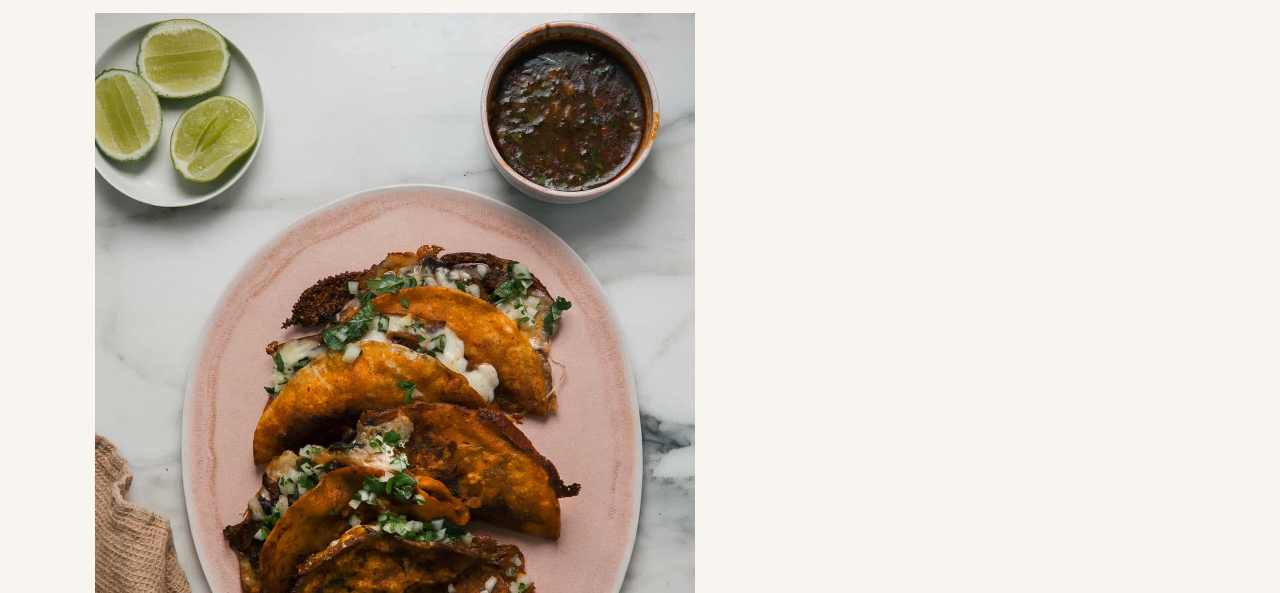
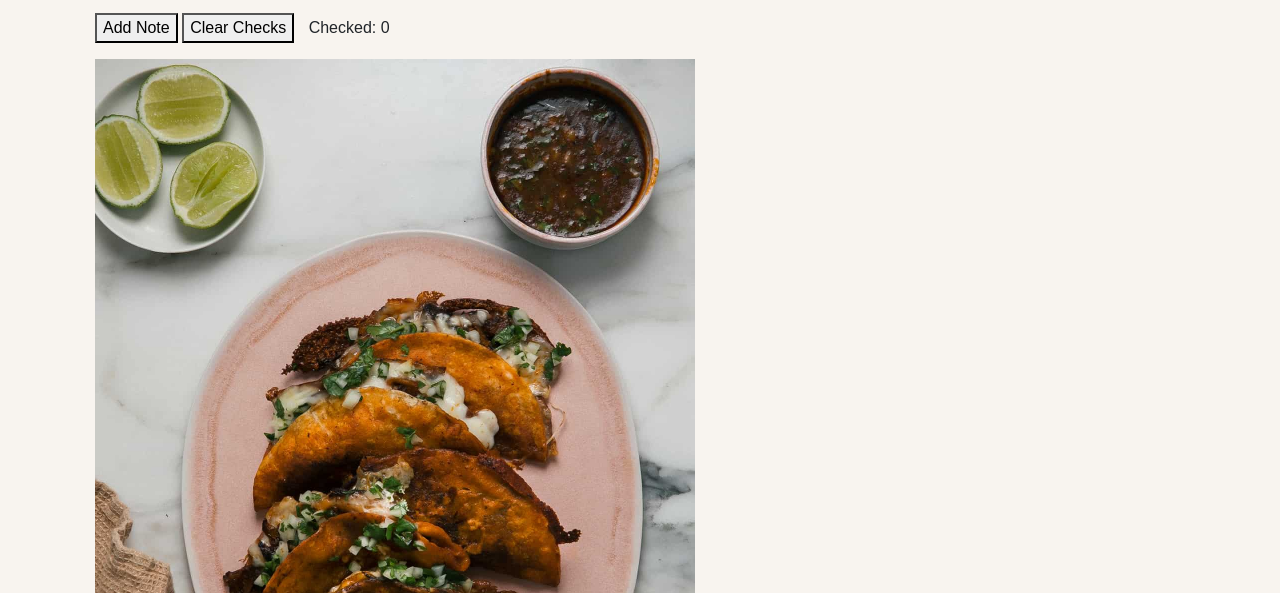
Before and after one commit to uchinerey-gift/techtonica-projects2, a plain HTML site: page recipe-page2/index.html in a window 1280 px wide. Shown: the part 207-800 px from the top of the page. Drawn offline with nearby package versions, Linux system fonts and the light colour scheme.

Commit message:
link script.js at end of body

```diff
--- a/recipe-page2/index.html
+++ b/recipe-page2/index.html
@@ -46,6 +46,12 @@
             </div>
 
             <div class="left col-12">
+                <div id="actions" class="mb-3">
+                    <button id="add-note-btn" type="button">Add Note</button>
+                    <button id="clear-checks-btn" type="button">Clear Checks</button>
+                    <span id="checked-count" style="margin-left:10px;">Checked: 0</span>
+                </div>
+
                 <div>
                     <img src="images/BirriaTacos-11.jpg" alt="Birria tacos served with broth and lime wedges"
                         width="600" />
@@ -109,6 +115,7 @@
     <script src="https://code.jquery.com/jquery-3.5.1.slim.min.js"></script>
     <script src="https://cdn.jsdelivr.net/npm/popper.js@1.16.1/dist/umd/popper.min.js"></script>
     <script src="https://stackpath.bootstrapcdn.com/bootstrap/4.5.2/js/bootstrap.min.js"></script>
+    <script src="script.js"></script>
 </body>
 
 </html>
```
